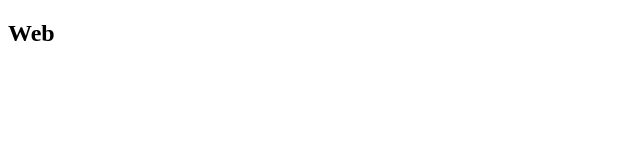
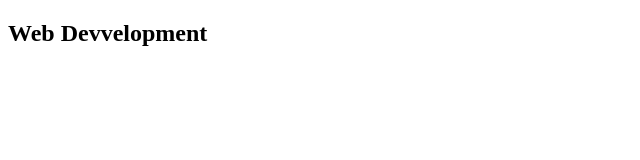
Before and after one commit to shamim-006/Web-development-Practise, a plain HTML site: page Nested List/nl.html in a window 1280 px wide. Shown: the whole page, without its empty margins (0-640 px from the left). Drawn offline with Linux system fonts and the light colour scheme.

Commit message:
initial commit

```diff
--- a/Nested List/nl.html
+++ b/Nested List/nl.html
@@ -6,6 +6,7 @@
     <title>Nested List</title>
 </head>
 <body>
-    <h2>Web </h2>
+    <h2>Web Devvelopment</h2>
+
 </body>
 </html>
```
